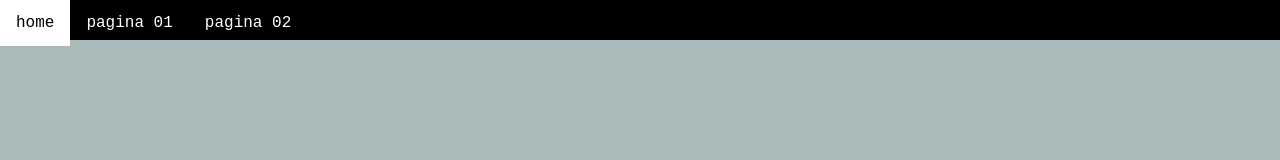
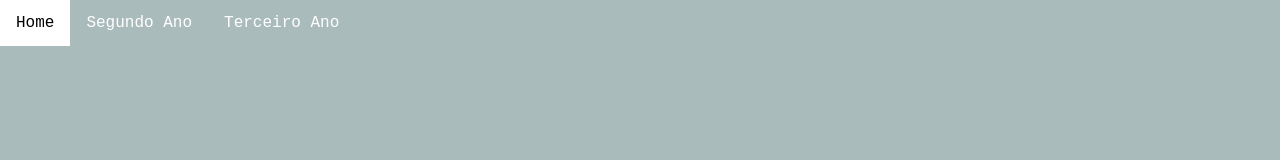
Before and after one commit to anthhonnyminions/primeirobb_2t, a plain HTML site: page pagina2.html in a window 1280 px wide. Drawn offline with Linux system fonts and the light colour scheme.

Commit message:
Update pagina2.html

```diff
--- a/pagina2.html
+++ b/pagina2.html
@@ -8,14 +8,14 @@
     <link rel="stylesheet" href="estilo.css">
 </head>
 <body>
-    <div class="menuprincipal">
+    <div class="menuPrincipal">
         <nav>
-            <ul>
-                <li><a href="index.html">home</a> </li>
-                <li><a href="pagina01.html">pagina 01</a></li>
-                <li><a href="pagina02.html">pagina 02</a></li>
-            </ul>
+          <ul>
+            <li><a href="index.html">Home</a></li>
+            <li><a href="pagina01.html">Segundo Ano</a></li>
+            <li><a href="pagina02.html">Terceiro Ano</a></li>
+          </ul>
         </nav>
-     </div>
+    </div>
 </body>
 </html>
```
